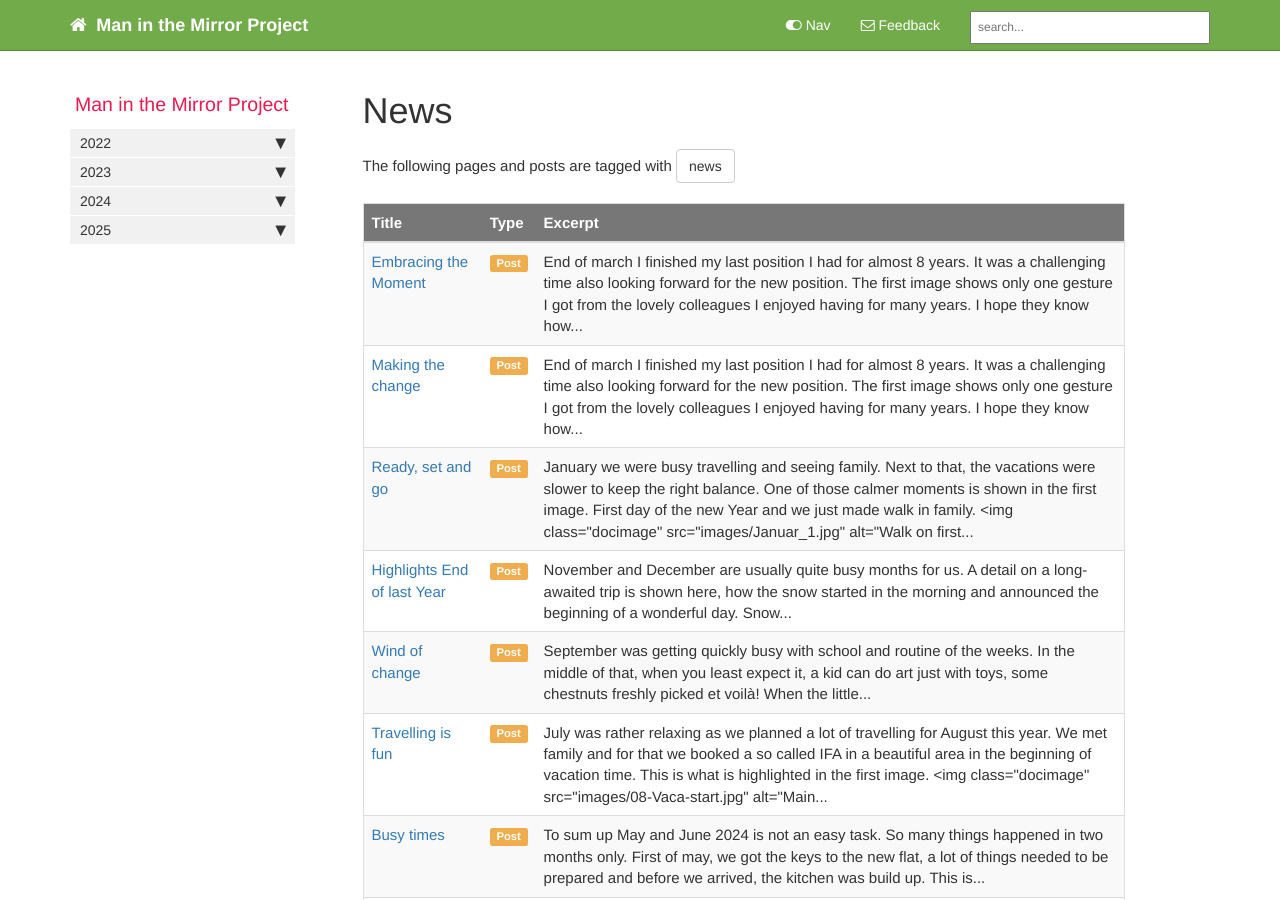
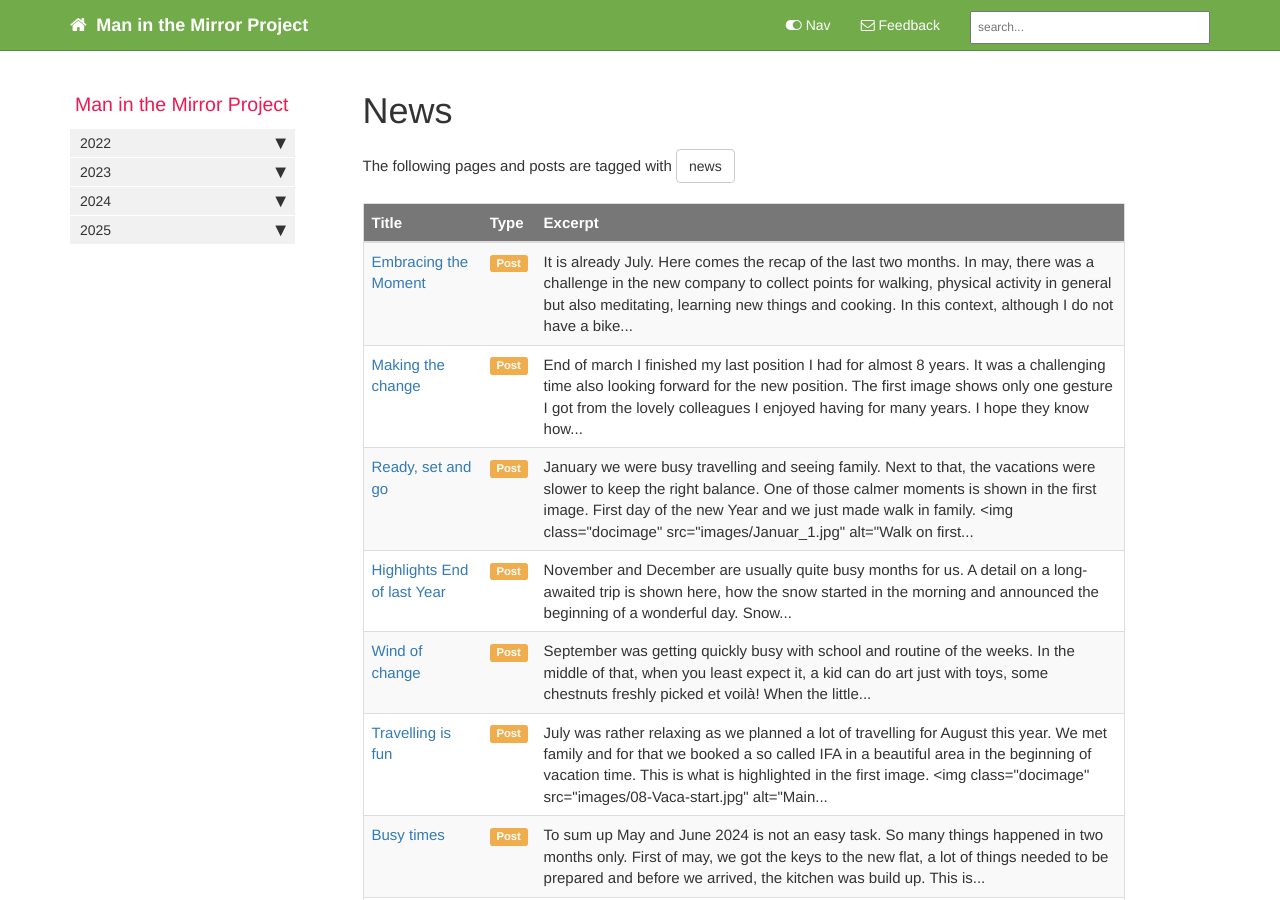
Before and after one commit to bunkeak/my-jekyll-website, a Jekyll site: the page built from tags/tag_news.md, in a window 1280 px wide and 900 px high. Built offline with Jekyll 4.4.1, drawn with Linux system fonts in a browser that asks for light colours; comment, search, counter and statistics services are not loaded.

Commit message:
letzter Blogposteintrag fertig

```diff
--- a/_data/sidebars/mydoc_sidebar.yml
+++ b/_data/sidebars/mydoc_sidebar.yml
@@ -91,5 +91,8 @@ entries:
     - title: Making the change
       url: /making-the-change.html
       output: web, pdf
+    - title: Embracing the Moment
+      url: /embracing-the-moment.html
+      output: web, pdf
 
 # Copyright 2021 Google LLC
--- a/_posts/2025-07-06-embracing-the-moment.md
+++ b/_posts/2025-07-06-embracing-the-moment.md
@@ -6,16 +6,22 @@ sidebar: mydoc_sidebar
 tags: [news]
 ---
 
-End of march I finished my last position I had for almost 8 years. It was a challenging time also looking forward for the new position. The first image shows only one gesture I got from the lovely colleagues I enjoyed having for many years. I hope they know how much they mean to me. I was really overwhelmed with the diverse talks, attentions and messages I got.
+It is already July. Here comes the recap of the last two months. In may, there was a challenge in the new company to collect points for walking, physical activity in general but also meditating, learning new things and cooking. In this context, although I do not have a bike anymore, I leased a bike for the weekend and combined rides in family and alone.
 
-{% include image.html file="PXL_20250321_130505928.jpg" alt="Some lovely details from very valuable colleagues I had for nearly 8 years, card, cup and flowers, just to name a few." caption="Only part of the presents I got at the end of March." %}
+{% include image.html file="2025_05_01.jpg" alt="First ride in family in May, the little one currently is the only person owning a bike." caption="Break on the ride to a playground." %}
 
-At the end of March we had the chance of enjoying an artifical salt grotto in the Brandenburg region. This is shown in the next image. It was a family reunion at the occasion of the round birthday of my mum. We enjoyed it very much and want to do that more frequently in our region.
+This was mainly the starting point, not too exhausting and the goal was the playground in the city nearby. Very empty and calm at that time still. We had snacks and spend quite a while on that playground, kind of a tradition by now.
 
-{% include image.html file="PXL_20250329_155008038.jpg" alt="An artificial salt grotto in the Brandenburg area." caption="Relaxing times in an artifical salt grotto." %}
+Still on that challenge, we went to a café of berries, where a playground and various options for collecting fruits and vegetables are present. It was childrens day so the little one was carried back to pay for the collected berries.
 
-The new position has started very well, I like the new colleagues and challenges a lot. After busy first weeks, easter came along and we matched the experience with the salt grotto with a natural cave in Germany. First time for the little one, finally she is old enough to discover those lovely places with us.
+{% include image.html file="2025_06_01.jpg" alt="Collecting is only part of the experience, a huge playground is present there, too." caption="Collecting strawberries on childrens day." %}
 
-{% include image.html file="PXL_20250419_081427078.jpg" alt="Natural cave illuminated with colours and the little one in the foreground." caption="Visiting a natural cave." %}
+And then sort of a little Oktoberfest in our town started, we went as family and enjoyed the pretty small ferrous wheel together. The little one got lucky with drawing lots and it was a wonderful day.
 
-A really wonderful idea of the area is making kids discover as many natural caves as possible and they will receive surprises, this generally works very well and will keep us busy the following months.
+{% include image.html file="2025_06_05.jpg" alt="Party for the people in our town and the little one got twice on the ferrous wheel." caption="Ferous wheel in family." %}
+
+Last but not least, as it is July already I wanted to share a picture from what we did yesterday. We went as two families to a guided canoe and kayak tour. On the way to the island in the middle of the lake we were together in a kayak, the way back was two persons canoe for us, we got lucky.
+
+{% include image.html file="2025_07_01.jpg" alt="The little one did all the way back almost by herself, she really got hooked on canoing." caption="Canoe tour on Schliersee." %}
+
+We try to carefully select what we do and keep sufficient downtime to relax in between. Next newsletter will come at the end of august with some summer news from our side.
```
